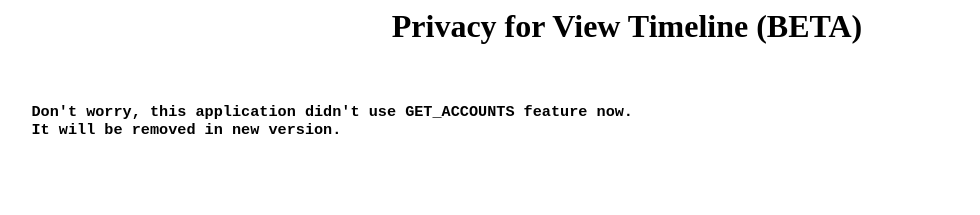
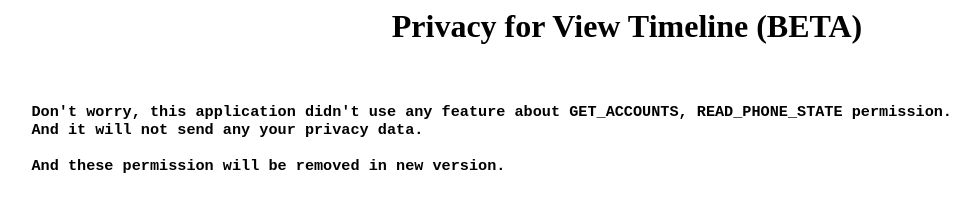
Before and after one commit to kenshinn/Test, a plain HTML site: page LocationPrivacy.html in a window 1280 px wide. Shown: the whole page, without its empty margins (13-993 px from the left). Drawn offline with Linux system fonts and the light colour scheme.

Commit message:
Update LocationPrivacy.html

```diff
--- a/LocationPrivacy.html
+++ b/LocationPrivacy.html
@@ -2,8 +2,11 @@
   <body>
     <center><h1>Privacy for View Timeline (BETA)</h1></center><br/>
     <h3><pre>
-    Don't worry, this application didn't use GET_ACCOUNTS feature now.
-    It will be removed in new version.
+    Don't worry, this application didn't use any feature about GET_ACCOUNTS, READ_PHONE_STATE permission.
+    And it will not send any your privacy data.
+
+    And these permission will be removed in new version.
+
     </pre></h3>
   </body>
 </html>
```
